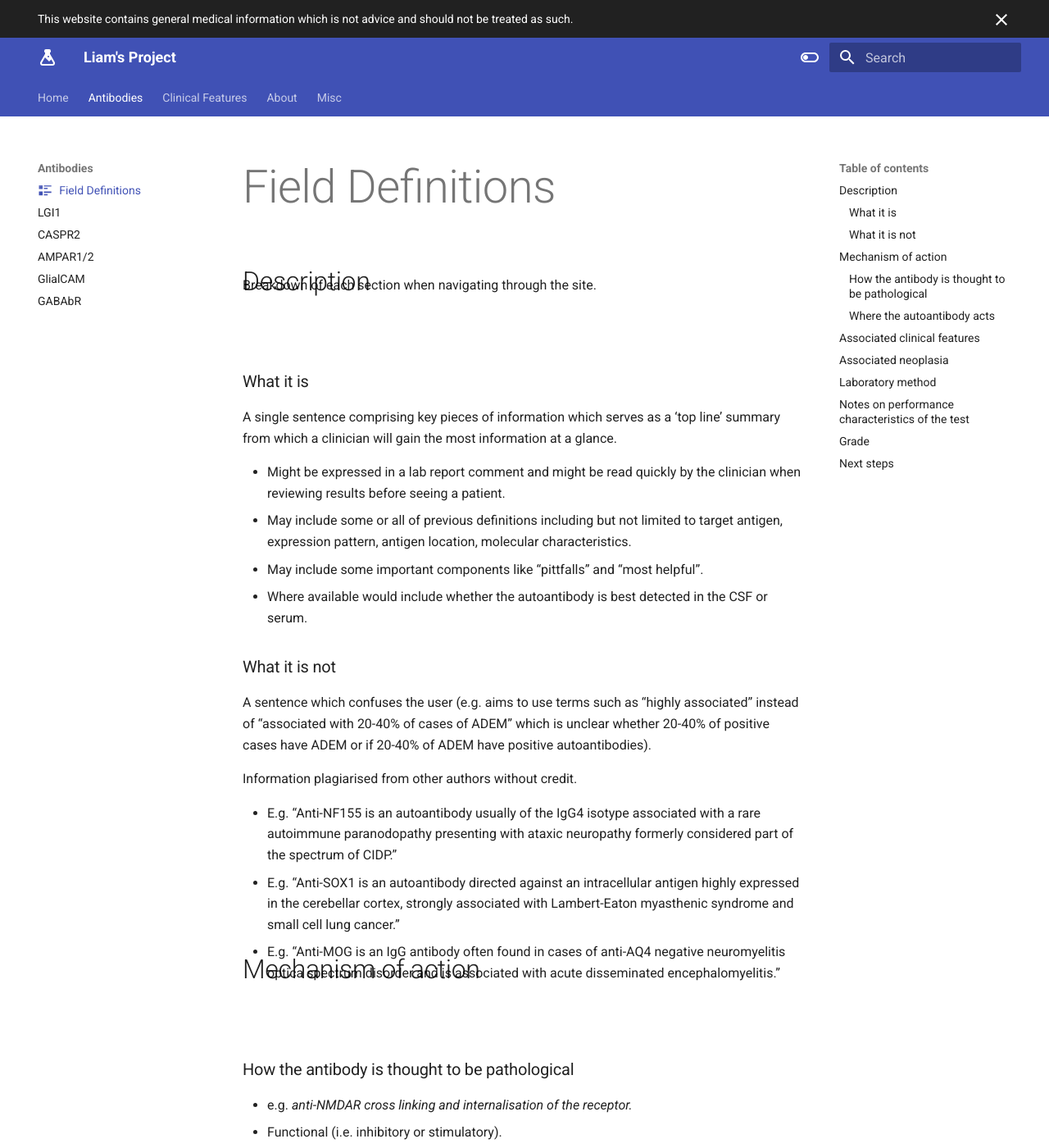
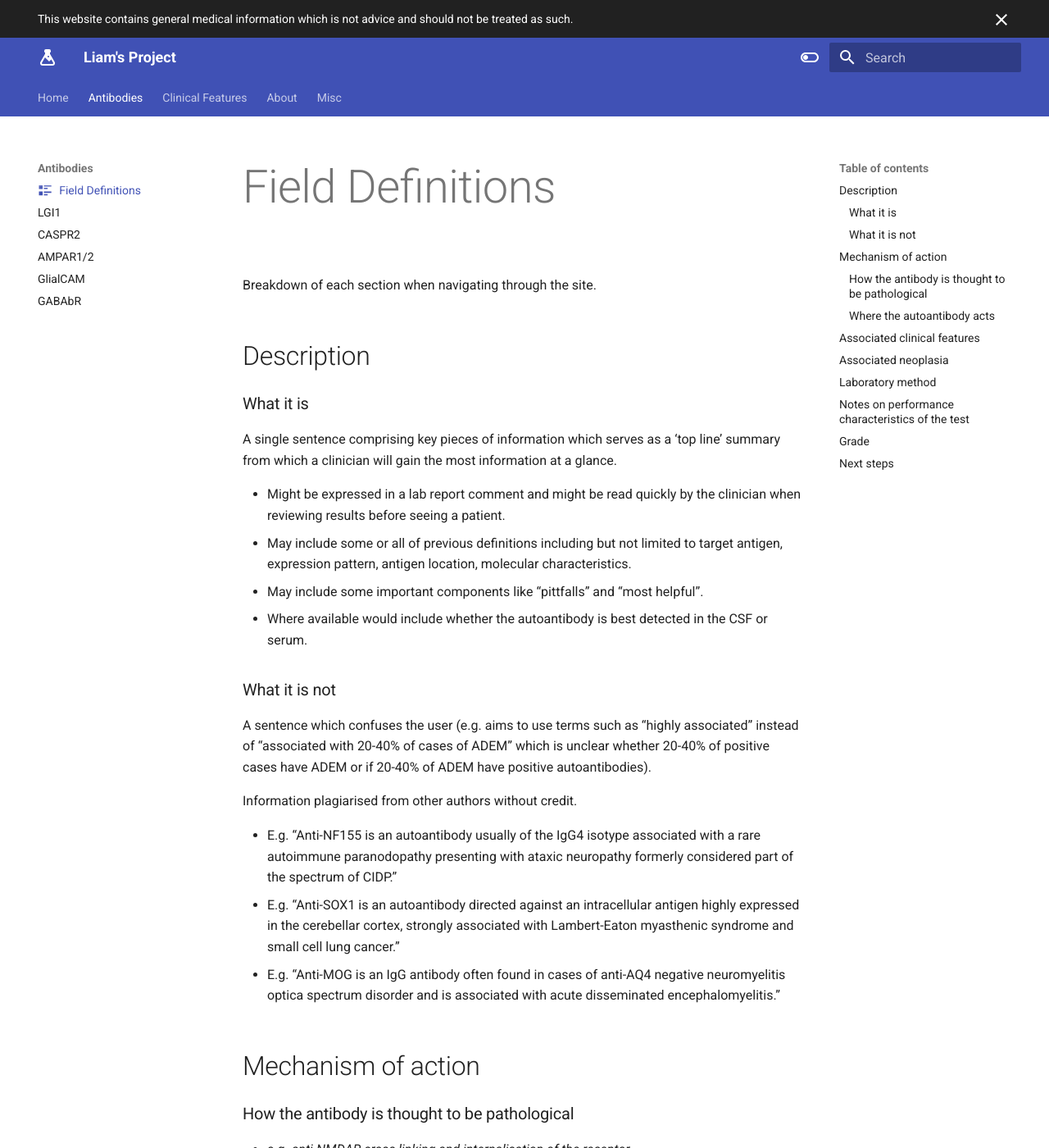
Before and after one commit to monchee/liamsproject, an MkDocs documentation site: the page built from docs/definitions.md, in a window 1280 px wide and 1400 px high. Shown: the whole window at 82% size. Built offline with MkDocs 1.6.1 and Material for MkDocs 9.7.7, drawn with Linux system fonts in a browser that asks for light colours; plug-ins that fetch from the network failed and are left out.

Commit message:
Update extra.css

```diff
--- a/docs/stylesheets/extra.css
+++ b/docs/stylesheets/extra.css
@@ -11,7 +11,13 @@
 
 .md-typeset h2 {
     font-size: 2em;
-    margin: -1.75em 0 2.64em;
+}
+
+.md-typeset h3 {
+    font-size: 1.25;
+    letter-spacing: -.01em;
+    line-height: 1.5;
+    margin: 1.6em 0 .8em;
 }
 
 /* progress bar */
```
